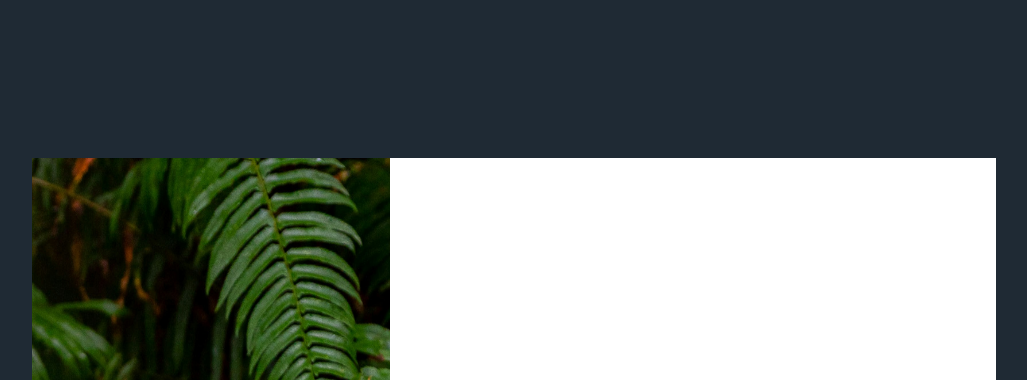
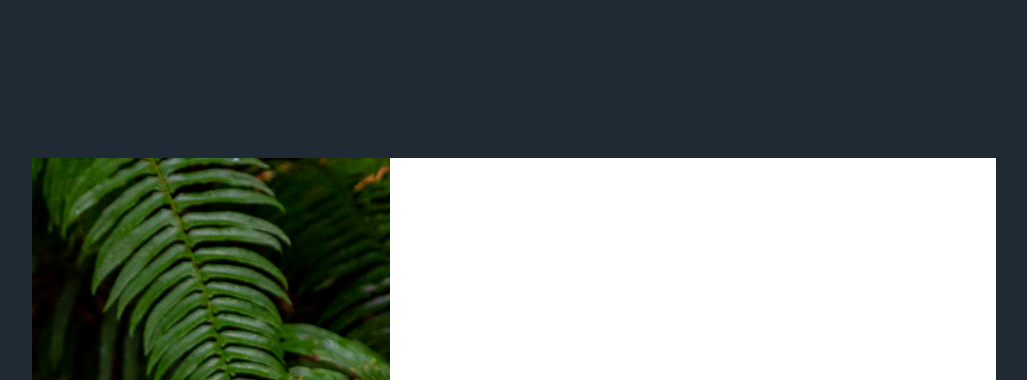
Before and after one commit to TheDS1337/odin-signup-form, a plain HTML site: page index.html in a window 1280 px wide. Shown: the top 380 px of the page, without its empty margins (126-1153 px from the left). Drawn offline with Linux system fonts and the light colour scheme.

Commit message:
Fix background size and position

```diff
--- a/style.css
+++ b/style.css
@@ -8,7 +8,6 @@
 }
 
 :root {
-    /* Division by 2, just so that I can comfortable see it in my small screen */
     --body-width: 1440px;           /* exact */
     --body-height: 1024px;          /* exact */
     --side-width: 535px;            /* exact */
@@ -36,7 +35,8 @@ body {
     box-sizing: border-box;
     background-image: url("images/unsplash.jpg");
     background-repeat: no-repeat;
-    background-size: var(--side-width) var(--body-height);
+    background-size: cover;
+    background-position: center;
     width: var(--side-width);
     height: var(--body-height);
     text-align: center;
@@ -65,7 +65,7 @@ body {
     opacity: 0.75;
 }
 
-#footer a {
+#footer > a {
     color: inherit;
 }
 
```
